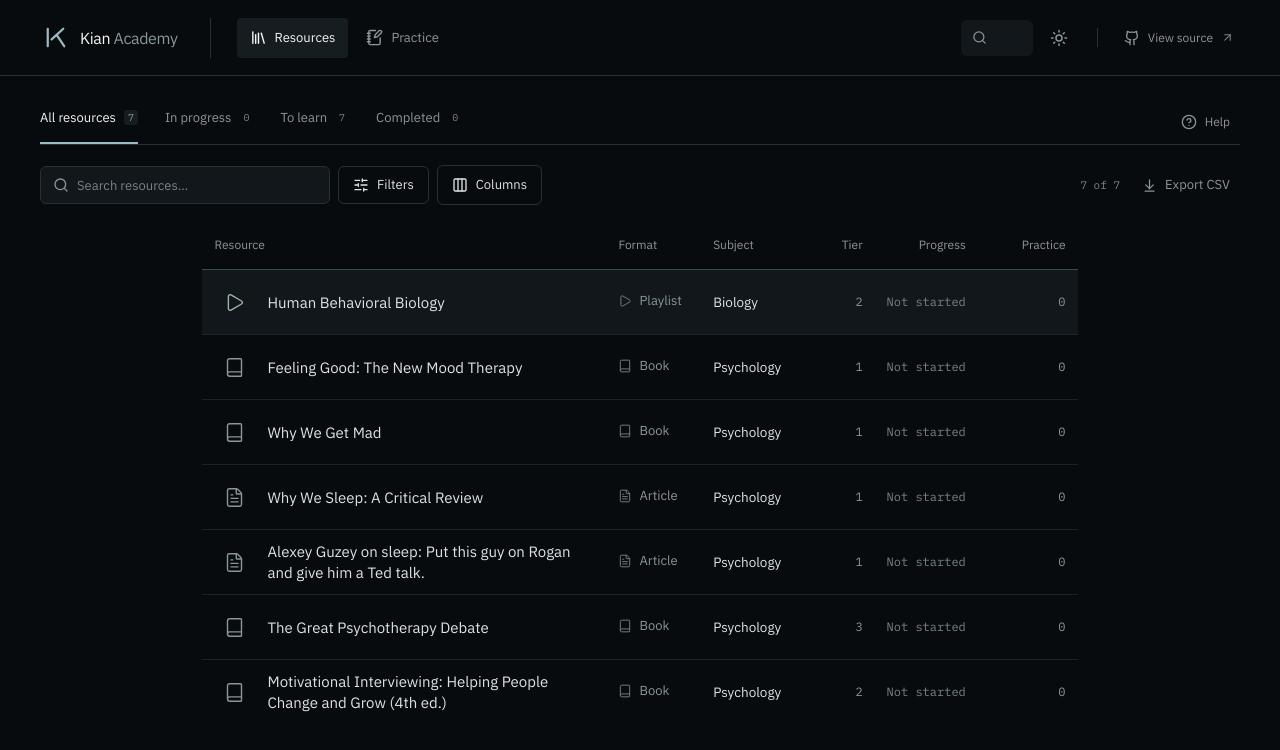
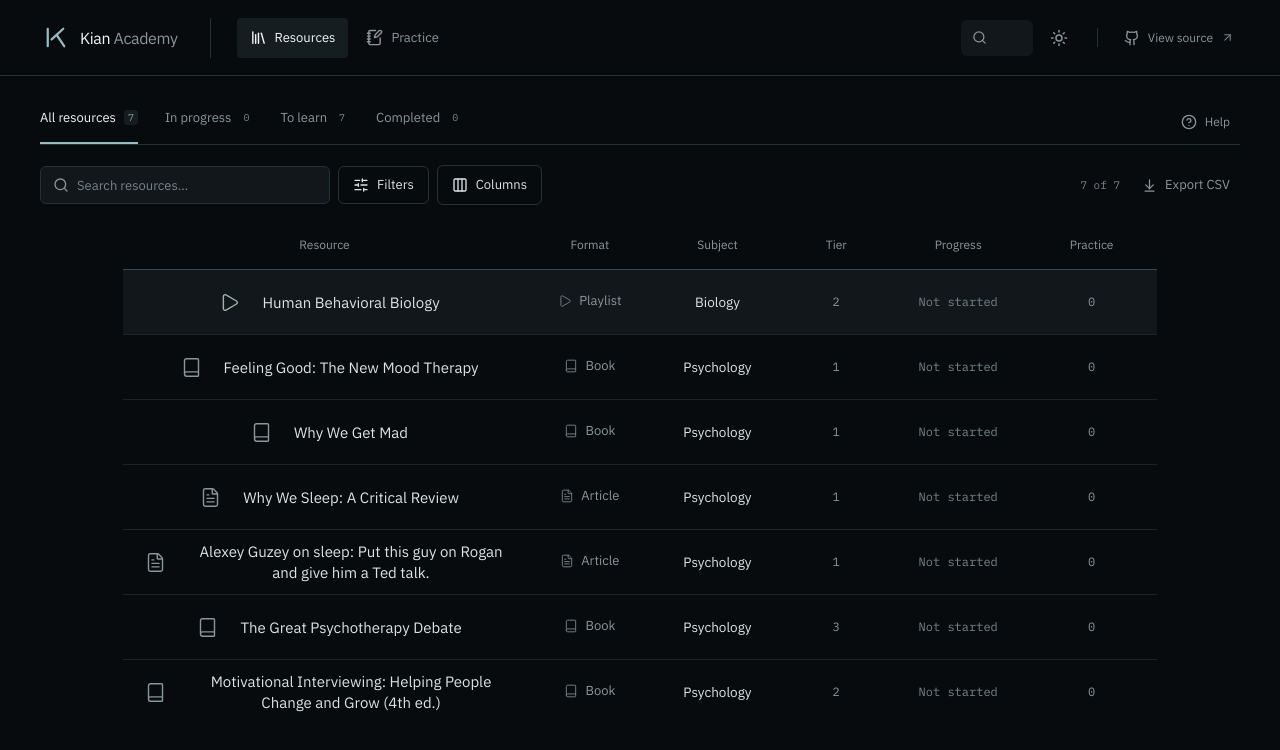
Before and after one commit to KianBahasadri/kian-academy, a React (Vite) app: page / in a window 1280 px wide. Shown: the top 750 px of the page. Built offline with nearby package versions, Linux system fonts and the light colour scheme.

Commit message:
Center table content and trim resource help

```diff
--- a/src/components/CollectionInfo.tsx
+++ b/src/components/CollectionInfo.tsx
@@ -6,7 +6,6 @@ export function CollectionInfo({ collection, onClose }: { collection: 'resources
   return <Dialog title={isResources ? 'About learning resources' : 'About practice'} onClose={onClose}>
     <div className="dialog-body collection-info">
       {isResources ? <>
-        <p>The books, textbooks, courses, playlists, and articles in Kian’s learning collection.</p>
         <h3>Browsing</h3>
         <p>Search or filter by status, subject, format, and tier. Select a resource to read its description and notes, see related practice, or open the original material.</p>
         <h3>Learning progress</h3>
--- a/src/styles.css
+++ b/src/styles.css
@@ -172,13 +172,13 @@ main:focus { outline: none; }
 .active-filter strong { color: var(--ink); font-weight: 400; }
 
 .table-scroll { position: relative; width: fit-content; max-width: 100%; margin-inline: auto; max-height: max(320px, calc(100dvh - 300px)); overflow: auto; border-radius: 6px; scrollbar-width: thin; scrollbar-color: var(--line-strong) var(--canvas); }
-.collection-table { border-collapse: collapse; width: max-content; min-width: 0; margin-inline: auto; font-size: 13.5px; line-height: 1.4; text-align: left; }
+.collection-table { border-collapse: collapse; width: max-content; min-width: 0; margin-inline: auto; font-size: 13.5px; line-height: 1.4; text-align: center; }
 .collection-table th { position: sticky; top: 0; z-index: 1; padding: 10px 12px; background: var(--canvas); color: var(--muted); font-size: 12px; font-weight: 500; white-space: nowrap; border-bottom: 1px solid var(--line-strong); cursor: grab; touch-action: pan-y; user-select: none; }
 .collection-table td { border-bottom: 1px solid var(--line-soft); padding: 8px 12px; height: 64px; vertical-align: middle; white-space: nowrap; }
 .collection-table tr:last-child td { border-bottom-color: transparent; }
 .collection-table tbody tr { cursor: pointer; }
 .collection-table tbody tr:hover td, .collection-table tbody tr:focus-within td, .collection-table .selected-row td { background: var(--surface); }
-.item-title { display: flex; align-items: center; gap: 12px; width: max-content; max-width: 380px; min-height: 48px; padding: 0; text-align: left; font-size: 15px; font-weight: 500; line-height: 1.4; }
+.item-title { display: flex; align-items: center; justify-content: center; gap: 12px; width: max-content; max-width: 380px; min-height: 48px; margin-inline: auto; padding: 0; text-align: center; font-size: 15px; font-weight: 500; line-height: 1.4; }
 .item-title:hover .item-identity > span { color: var(--ink-strong); }
 .item-identity { display: block; min-width: 0; max-width: 360px; }
 .item-identity > span { display: block; color: var(--ink); overflow-wrap: anywhere; }
@@ -203,7 +203,7 @@ main:focus { outline: none; }
 .progress-cell { min-width: 156px; }
 .not-started { display: inline-flex; align-items: center; gap: 7px; color: var(--faint); font-size: 12px; white-space: nowrap; }
 .status-dot { display: inline-block; width: 6px; height: 6px; border: 1px solid currentColor; border-radius: 50%; flex-shrink: 0; }
-.table-progress { width: 120px; color: var(--muted); }
+.table-progress { width: 120px; margin-inline: auto; color: var(--muted); }
 .table-progress > div { display: flex; align-items: center; gap: 5px; margin-bottom: 7px; font-size: 11px; }
 .table-progress .mono { font-size: 10px; margin-left: auto; }
 .table-progress.complete { color: var(--good); }
@@ -213,11 +213,11 @@ progress::-webkit-progress-value { background: var(--accent); border-radius: 2px
 progress::-moz-progress-bar { background: var(--accent); border-radius: 2px; }
 .complete progress::-webkit-progress-value { background: var(--good); }
 .complete progress::-moz-progress-bar { background: var(--good); }
-.practice-count { display: inline-flex; align-items: center; gap: 6px; min-width: 44px; min-height: 32px; padding: 6px 0; color: var(--faint); font-size: 12px; white-space: nowrap; }
+.practice-count { display: inline-flex; align-items: center; justify-content: center; gap: 6px; min-width: 44px; min-height: 32px; padding: 6px 0; color: var(--faint); font-size: 12px; white-space: nowrap; }
 .practice-count:hover, .has-practice { color: var(--ink); }
 .has-practice span { font: 12px var(--mono); }
 .related-cell { max-width: 230px; min-width: 150px; }
-.table-resource-link { color: var(--muted); font-size: 12px; text-align: left; padding: 5px 0; line-height: 1.5; }
+.table-resource-link { color: var(--muted); font-size: 12px; text-align: center; padding: 5px 0; line-height: 1.5; }
 .table-resource-link:hover { color: var(--ink); text-decoration: underline; text-underline-offset: 3px; }
 .date-cell { color: var(--muted); font-size: 12px; white-space: nowrap; }
 .status { display: inline-flex; gap: 6px; align-items: center; color: var(--muted); font-size: 12px; white-space: nowrap; }
@@ -418,21 +418,17 @@ progress::-moz-progress-bar { background: var(--accent); border-radius: 2px; }
 .collection-table .primary-cell { min-width: 220px; }
 .collection-table.fixed-columns td { overflow: hidden; text-overflow: ellipsis; }
 .collection-table.fixed-columns .item-title, .collection-table.fixed-columns .table-cell-content { max-width: 100%; }
-.collection-table .number-cell { text-align: right; font-variant-numeric: tabular-nums; }
+.collection-table .number-cell { font-variant-numeric: tabular-nums; }
 .collection-table td.number-cell { font-family: var(--mono); font-size: 12px; }
-.collection-table .number-cell .column-header { justify-content: flex-end; }
-.collection-table .number-cell .sort-button { justify-content: flex-end; }
-.collection-table .number-cell .sort-indicator { order: -1; }
-.collection-table .number-cell .table-progress { margin-left: auto; }
 .collection-table .item-title:focus-visible { outline: none; }
 .collection-table tr:has(.item-title:focus-visible) { outline: 2px solid var(--focus); outline-offset: -2px; }
-.table-cell-content { width: max-content; max-width: 320px; white-space: pre-wrap; overflow-wrap: anywhere; }
+.table-cell-content { width: max-content; max-width: 320px; margin-inline: auto; white-space: pre-wrap; overflow-wrap: anywhere; }
 .table-website { display: inline-flex; gap: 6px; align-items: center; color: var(--muted); font-size: 12px; overflow-wrap: anywhere; }
-.column-header { display: flex; align-items: center; gap: 4px; }
-.sort-button { display: inline-flex; align-items: center; gap: 4px; min-width: 0; min-height: 28px; padding: 0; color: inherit; font: inherit; text-align: inherit; }
+.column-header { display: flex; align-items: center; justify-content: center; }
+.sort-button { position: relative; display: inline-flex; align-items: center; justify-content: center; min-width: 0; min-height: 28px; padding: 0 32px; color: inherit; font: inherit; text-align: inherit; }
 .sort-button:hover { color: var(--ink-strong); }
 .column-title { overflow: hidden; text-overflow: ellipsis; }
-.sort-indicator { display: inline-flex; align-items: center; justify-content: center; gap: 4px; flex-shrink: 0; width: 28px; font: 11px var(--mono); }
+.sort-indicator { position: absolute; right: 0; top: 50%; transform: translateY(-50%); display: inline-flex; align-items: center; justify-content: center; gap: 4px; width: 28px; font: 11px var(--mono); }
 .column-resize-handle { position: absolute; top: 0; right: -4px; z-index: 5; width: 10px; height: 100%; cursor: col-resize; touch-action: none; }
 .column-resize-handle::after { content: ''; position: absolute; top: 8px; bottom: 8px; left: 4px; width: 1px; background: transparent; }
 .column-resize-handle:hover::after, .column-resize-handle:focus-visible::after { background: var(--line-strong); }
```
